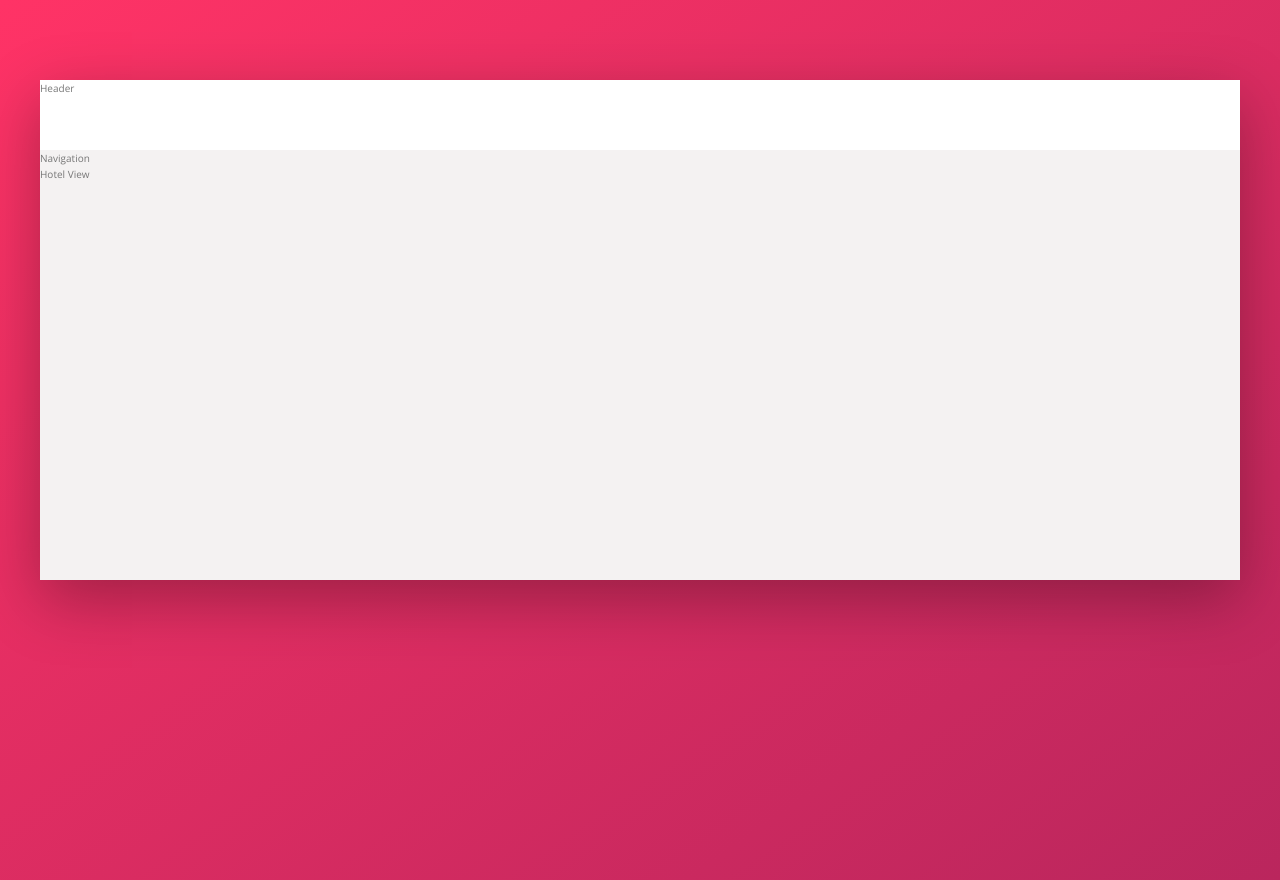
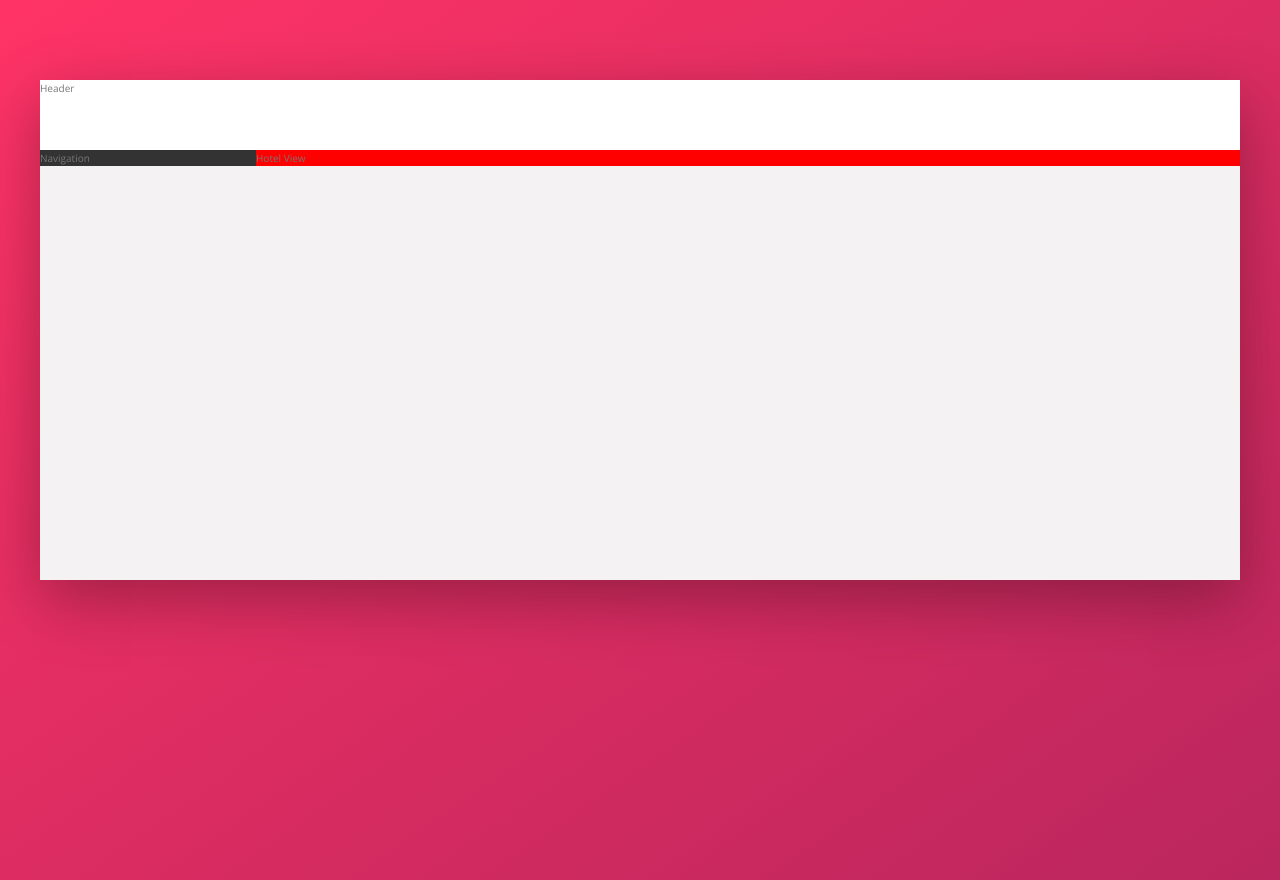
Before and after one commit to TangoRomeo80/WebApps, a website: page Trillo/index.html in a window 1280 px wide. Drawn offline with nearby package versions, Linux system fonts and the light colour scheme.

Commit message:
added flex layout

```diff
--- a/Trillo/sass/_layout.scss
+++ b/Trillo/sass/_layout.scss
@@ -14,12 +14,16 @@
 }
 
 .content {
+  display: flex;
 }
 
 .sidebar {
   background-color: var(--color-grey-dark-1);
+  flex: 0 0 18%;
 }
 
 .hotel-view {
   background-color: #fff;
+  background-color: red;
+  flex: 1;
 }
```
Also changed, not shown: Trillo/css/style.css.
